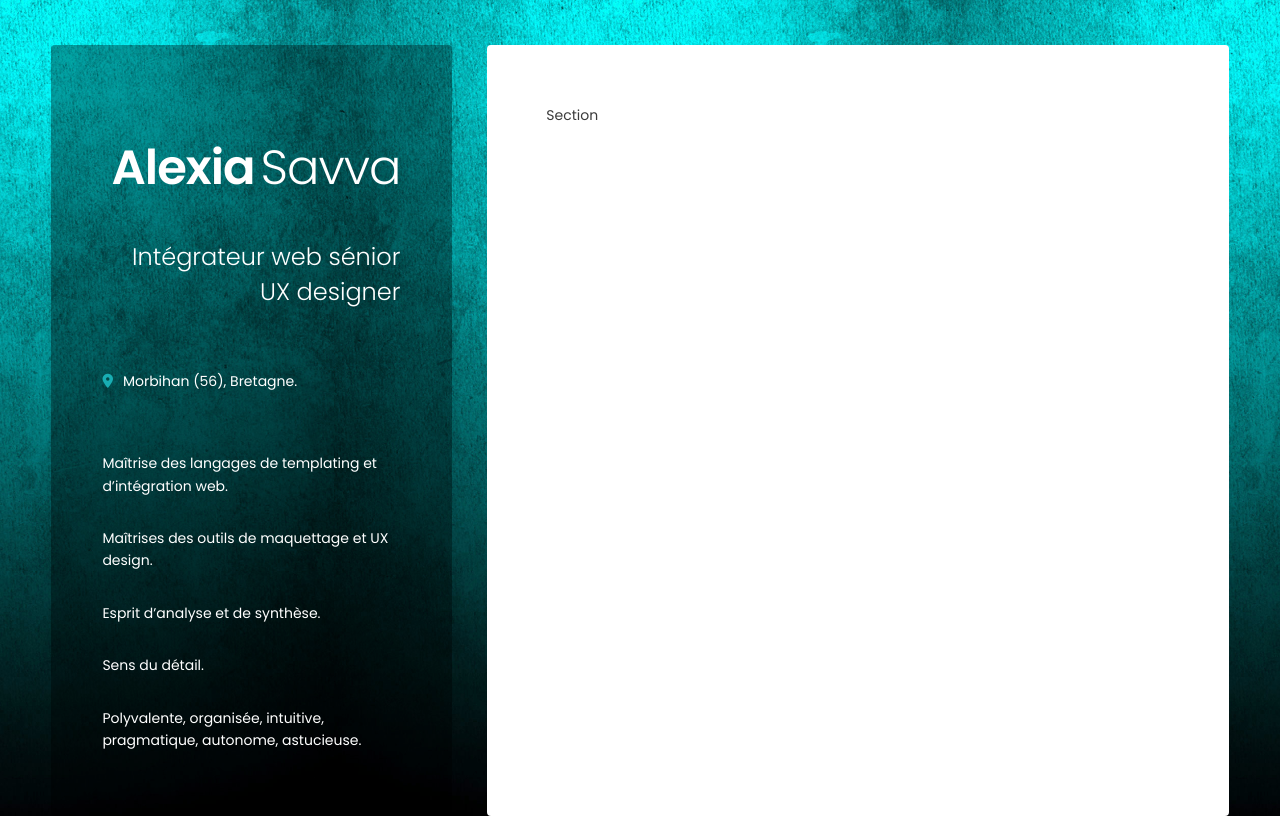
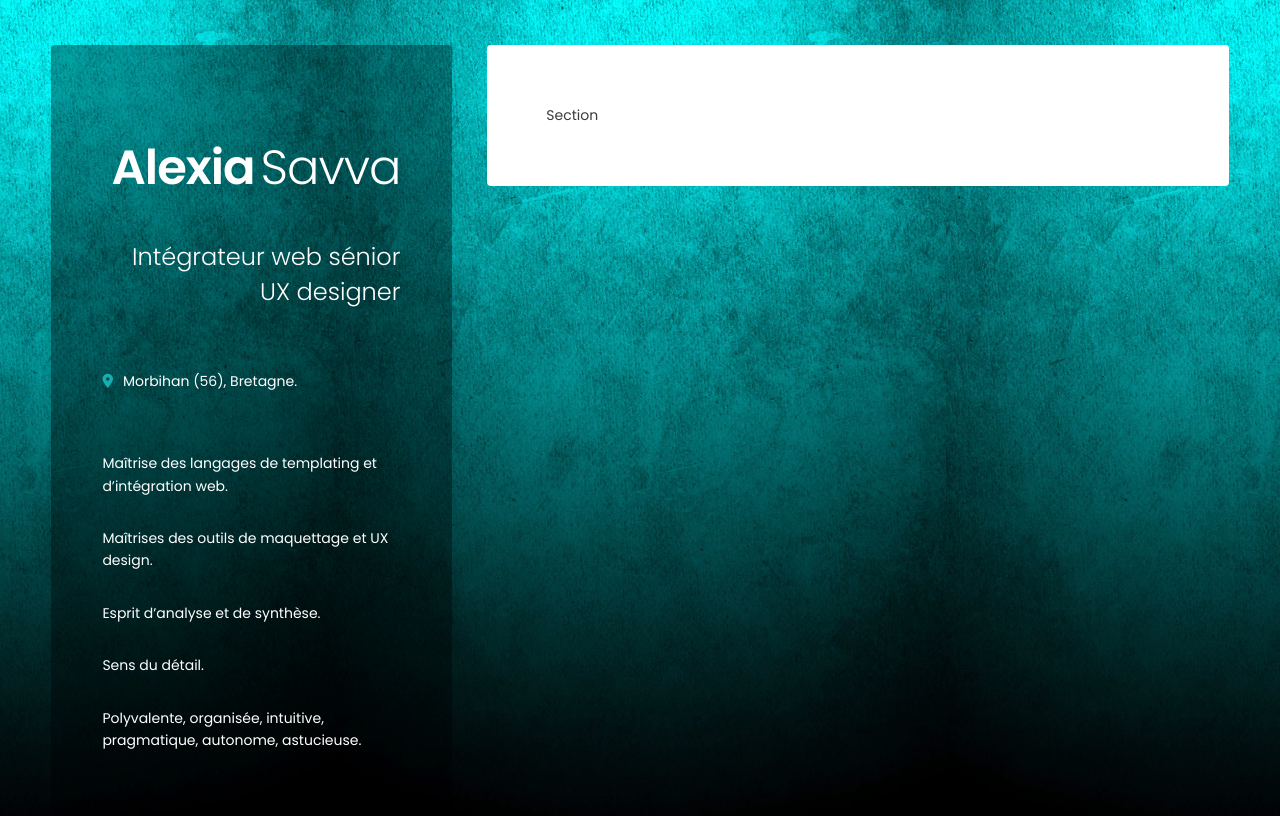
Before and after one commit to redpandalf/www, a PHP site: page / in a window 1280 px wide. Run offline with PHP 8.4, Linux system fonts and the light colour scheme; some libraries are stand-ins or nearby versions.

Commit message:
update day 2

```diff
--- a/includes/styles/styles.css
+++ b/includes/styles/styles.css
@@ -122,8 +122,8 @@ p:not(:last-of-type):not([class^=margin-]) {
   margin: auto;
   display: flex;
   justify-content: space-between;
+  align-items: flex-start;
   flex-wrap: wrap;
-  position: relative;
 }
 
 .header-container,
--- a/includes/styles/styles.scss
+++ b/includes/styles/styles.scss
@@ -137,9 +137,8 @@ p {
 
   display: flex;
   justify-content: space-between;
+  align-items: flex-start;
   flex-wrap: wrap;
-
-  position: relative;
 }
 
 // Header + Main //
```
Also changed, not shown: 1 other file.
